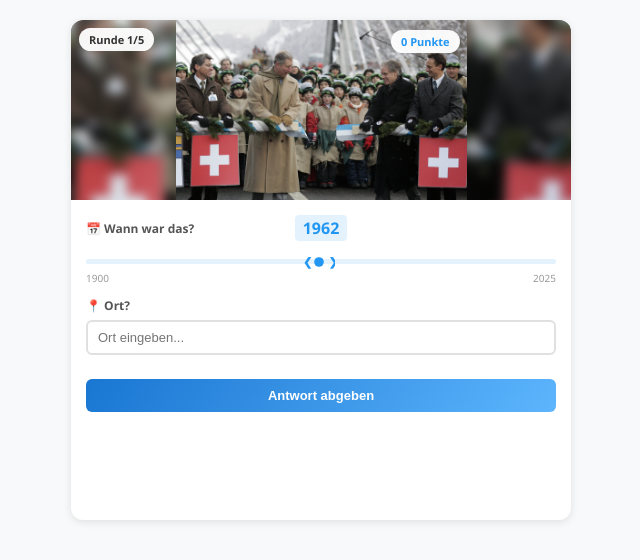
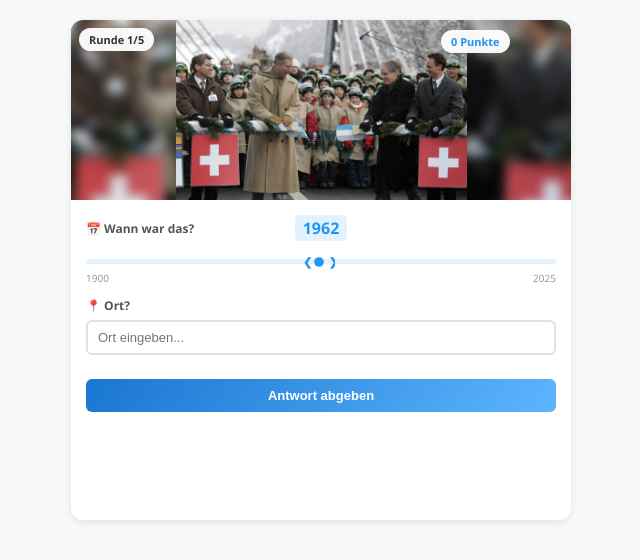
Before and after one commit to OnlineSOGR/timeGuesserGR, a plain HTML site: page index.html in a window 1280 px wide. Shown: the whole page, without its empty margins (319-959 px from the left). Drawn offline with Linux system fonts and the light colour scheme.

Commit message:
left score

```diff
--- a/css/style.css
+++ b/css/style.css
@@ -96,7 +96,7 @@ body {
   border-radius: 15px;
   font-size: 11px;
   position: relative;
-  left: 320px;
+  left: 370px;
 }
 
 #quelle {
```
